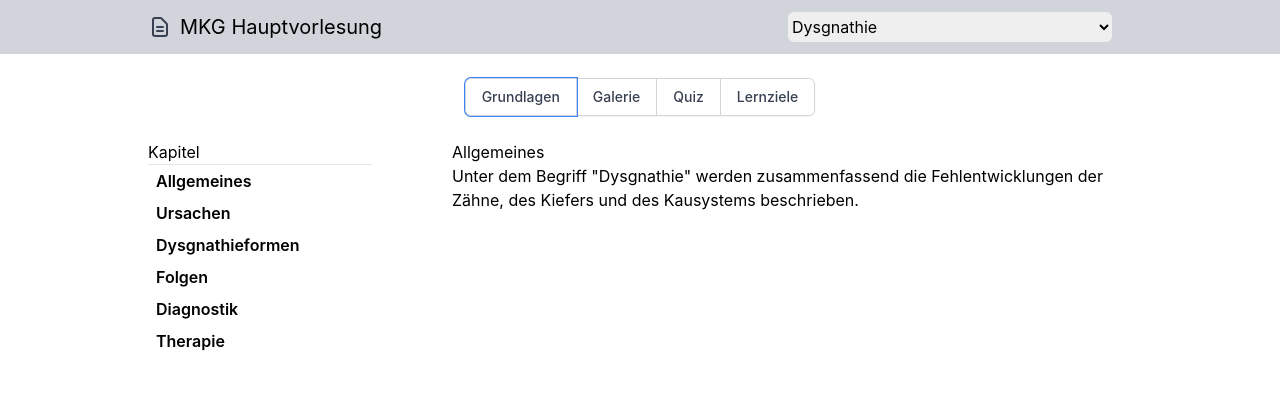
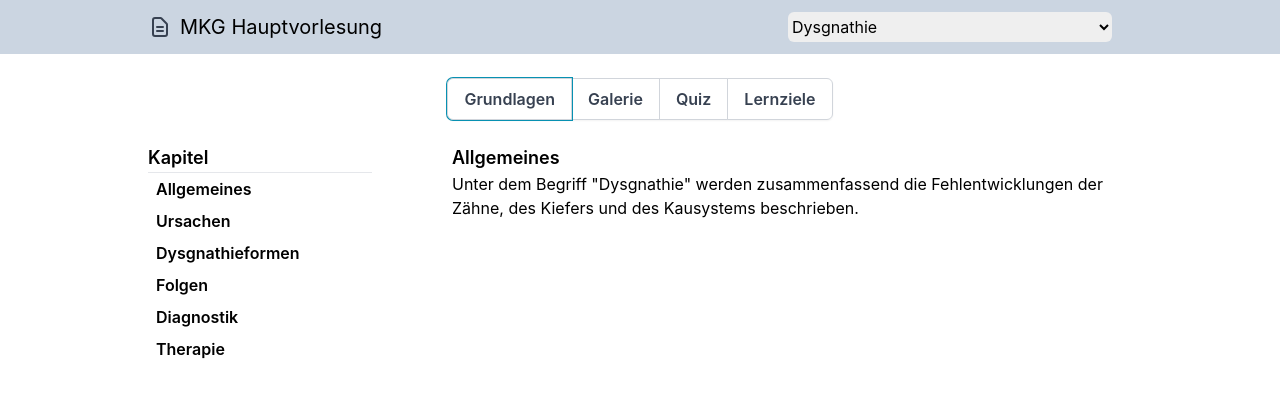
Before and after one commit to jonksc/LearnMedicine, a React (Create React App) app: page / in a window 1280 px wide. Shown: the top 396 px of the page. Built offline with nearby package versions, Linux system fonts and the light colour scheme.

Commit message:
Change styling

```diff
--- a/src/components/UI/Navbar.js
+++ b/src/components/UI/Navbar.js
@@ -4,8 +4,8 @@ import { DocumentTextIcon } from '@heroicons/react/outline';
 const Navbar = ({ topic, changeTopic }) => {
 
   return (
-    <nav className="bg-gray-300 mb-6">
-      <div className="px-5 py-3 flex justify-between max-w-5xl mx-auto">
+    <nav className="bg-slate-300 mb-6">
+      <div className="px-5 py-3 flex justify-between items-center max-w-5xl mx-auto">
         <div className="flex items-center gap-2">
           <DocumentTextIcon className="h-6 w-6 text-gray-700" aria-hidden="true" />
           <span className="text-xl">MKG Hauptvorlesung</span>
--- a/src/components/UI/Topbar.js
+++ b/src/components/UI/Topbar.js
@@ -8,7 +8,7 @@ const Topbar = ({ aspect, changeAspect }) => {
         <span className="relative z-0 inline-flex shadow-sm rounded-md">
           <button
             type="button"
-            className={`relative inline-flex items-center px-4 py-2 rounded-l-md border border-gray-300 bg-white text-sm font-medium text-gray-700 hover:bg-gray-50 ${aspect === 'grundlagen' && 'z-10 outline-none ring-1 ring-blue-500 border-blue-500'}`}
+            className={`relative inline-flex items-center px-4 py-2 rounded-l-md border border-gray-300 bg-white text-md font-semibold text-gray-700 hover:bg-gray-50 ${aspect === 'grundlagen' && 'z-10 outline-none ring-1 ring-cyan-600 border-cyan-600'}`}
             value="grundlagen"
             onClick={changeAspect}
           >
@@ -16,7 +16,7 @@ const Topbar = ({ aspect, changeAspect }) => {
           </button>
           <button
             type="button"
-            className={`-ml-px relative inline-flex items-center px-4 py-2 border border-gray-300 bg-white text-sm font-medium text-gray-700 hover:bg-gray-50 ${aspect === 'galerie' && 'z-10 outline-none ring-1 ring-blue-500 border-blue-500'}`}
+            className={`-ml-px relative inline-flex items-center px-4 py-2 border border-gray-300 bg-white text-md font-semibold text-gray-700 hover:bg-gray-50 ${aspect === 'galerie' && 'z-10 outline-none ring-1 ring-cyan-600 border-cyan-600'}`}
             value="galerie"
             onClick={changeAspect}
           >
@@ -24,7 +24,7 @@ const Topbar = ({ aspect, changeAspect }) => {
           </button>
           <button
             type="button"
-            className={`-ml-px relative inline-flex items-center px-4 py-2 border border-gray-300 bg-white text-sm font-medium text-gray-700 hover:bg-gray-50 ${aspect === 'quiz' && 'z-10 outline-none ring-1 ring-blue-500 border-blue-500'}`}
+            className={`-ml-px relative inline-flex items-center px-4 py-2 border border-gray-300 bg-white text-md font-semibold text-gray-700 hover:bg-gray-50 ${aspect === 'quiz' && 'z-10 outline-none ring-1 ring-cyan-600 border-cyan-600'}`}
             value="quiz"
             onClick={changeAspect}
           >
@@ -32,7 +32,7 @@ const Topbar = ({ aspect, changeAspect }) => {
           </button>
           <button
             type="button"
-            className={`-ml-px relative inline-flex items-center px-4 py-2 rounded-r-md border border-gray-300 bg-white text-sm font-medium text-gray-700 hover:bg-gray-50 ${aspect === 'lernziele' && 'z-10 outline-none ring-1 ring-blue-500 border-blue-500'}`}
+            className={`-ml-px relative inline-flex items-center px-4 py-2 rounded-r-md border border-gray-300 bg-white text-md font-semibold text-gray-700 hover:bg-gray-50 ${aspect === 'lernziele' && 'z-10 outline-none ring-1 ring-cyan-600 border-cyan-600'}`}
             value="lernziele"
             onClick={changeAspect}
           >
--- a/src/index.css
+++ b/src/index.css
@@ -40,7 +40,7 @@ iframe {
 }
 
 th {
-  @apply px-6 py-3 text-left text-xs font-medium text-gray-700 uppercase tracking-wider bg-gray-50
+  @apply px-6 py-3 text-left text-xs font-semibold text-gray-700 uppercase tracking-wider bg-gray-50
 }
 
 td {
--- a/src/pages/aspects/Galerie.js
+++ b/src/pages/aspects/Galerie.js
@@ -35,8 +35,8 @@ const Galerie = ({ data }) => {
   return (
     <div>
       <div className="mb-4">
-        <button className="btn bg-green-500 hover:bg-green-700 text-white mr-2" onClick={changeMediaType} value="videos">Videos</button>
-        <button className="btn bg-green-500 hover:bg-green-700 text-white mr-2" onClick={changeMediaType} value="bilder">Bilder</button>
+        <button className="btn bg-amber-500 hover:bg-amber-700 text-white mr-2" onClick={changeMediaType} value="videos">Videos</button>
+        <button className="btn bg-amber-500 hover:bg-amber-700 text-white mr-2" onClick={changeMediaType} value="bilder">Bilder</button>
       </div>
 
 
@@ -45,7 +45,7 @@ const Galerie = ({ data }) => {
           <>
             {videoData.map((video, index) =>
               <>
-                <button key={index} onClick={toggleModal} className="rounded-md px-2 py-2 bg-green-200 hover:bg-green-400 text-gray-800" value={video.url}>{video.title}</button>
+                <button key={index} onClick={toggleModal} className="rounded-md px-2 py-2 bg-amber-200 hover:bg-amber-400 text-gray-800" value={video.url}>{video.title}</button>
               </>)
             }
           </>
@@ -55,7 +55,7 @@ const Galerie = ({ data }) => {
           <>
             {pictureTitles.map((pictureTitle, index) =>
               <>
-                <button key={index} onClick={toggleModal} className="rounded-md px-2 py-1 bg-green-200 hover:bg-green-400 text-gray-800" value={pictureTitle}>{pictureTitle}</button>
+                <button key={index} onClick={toggleModal} className="rounded-md px-2 py-1 bg-amber-200 hover:bg-amber-400 text-gray-800" value={pictureTitle}>{pictureTitle}</button>
               </>)
             }
           </>
--- a/src/pages/aspects/Grundlagen.js
+++ b/src/pages/aspects/Grundlagen.js
@@ -11,7 +11,7 @@ const Grundlagen = ({ grundlagen }) => {
     <div>
       <div className="flex justify-start gap-20">
         <div className="w-56">
-          <p>Kapitel</p>
+          <p className="font-semibold text-lg">Kapitel</p>
           <hr />
           <div className="flex flex-col items-start">
             {
@@ -26,7 +26,7 @@ const Grundlagen = ({ grundlagen }) => {
             grundlagen.filter(grundlage => chapter === grundlage.chapter).map((grundlage, index) => {
               return (
                 <div key={index}>
-                  <h1>{grundlage.chapter}</h1>
+                  <h1 className="font-semibold text-lg">{grundlage.chapter}</h1>
                   <p>{grundlage.content}</p>
                 </div>
               );
--- a/src/pages/aspects/Quiz.js
+++ b/src/pages/aspects/Quiz.js
@@ -17,7 +17,7 @@ const Quiz = ({ quizzes }) => {
         {
           quizzes.map((quiz, index) => {
             return (
-              <button key={index} onClick={changeQuizType} type="button" value={quiz.type} className="btn bg-green-500 hover:bg-green-700 text-white">
+              <button key={index} onClick={changeQuizType} type="button" value={quiz.type} className="btn bg-amber-500 hover:bg-amber-700 text-white">
                 {quiz.type}
               </button>
             );
```
